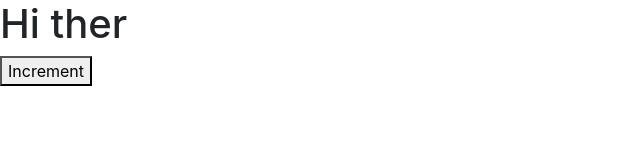
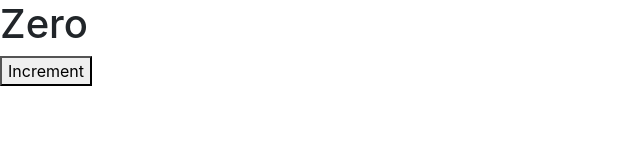
Before and after one commit to amradelata/React-Tutorial---Learn-React---React-Crash-Course-2019-, a React (Create React App) app: page / in a window 1280 px wide. Shown: the top 160 px of the page, without its empty margins (0-640 px from the left). Built offline with nearby package versions, Linux system fonts and the light colour scheme.

Commit message:
dynamic value

```diff
--- a/src/components/counter.jsx
+++ b/src/components/counter.jsx
@@ -2,14 +2,22 @@
 
 
   class Counter extends Component {
+    state = {
+      count : 0
+    };
     render() {
       return (
-    <React.Fragment>
-      <h1>Hi ther</h1>
+        <div>
+          <span>{this.formatCount()}</span>
           <button>Increment</button>
-      </React.Fragment>
+        </div>
       );
+    }
+    formatCount() {
+  const { count } = this.state;
+  return count === 0 ? <h1>Zero</h1> : count;
 }
   }
 
+
   export default Counter;
```
Lines whose indentation alone changed are shown as unchanged.
